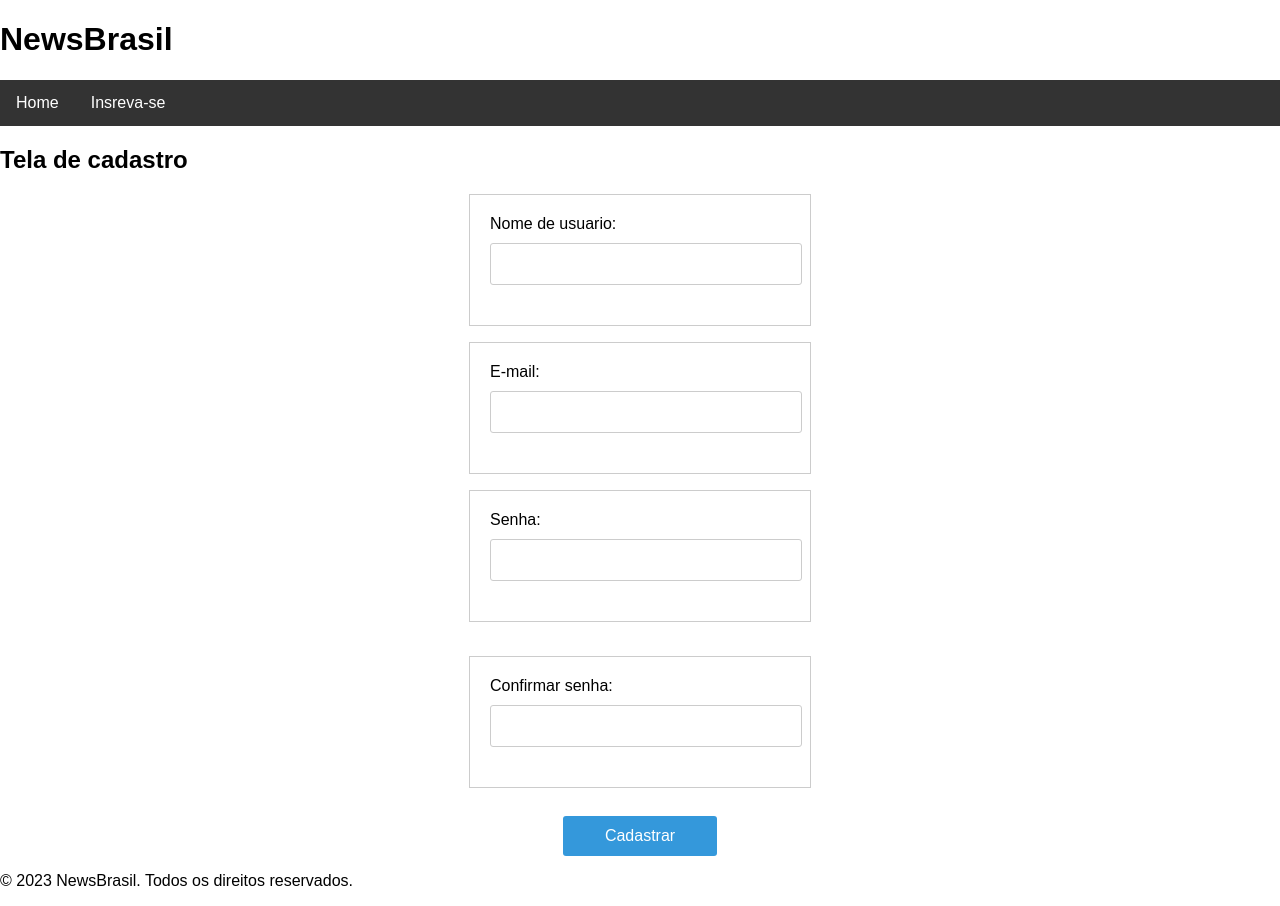
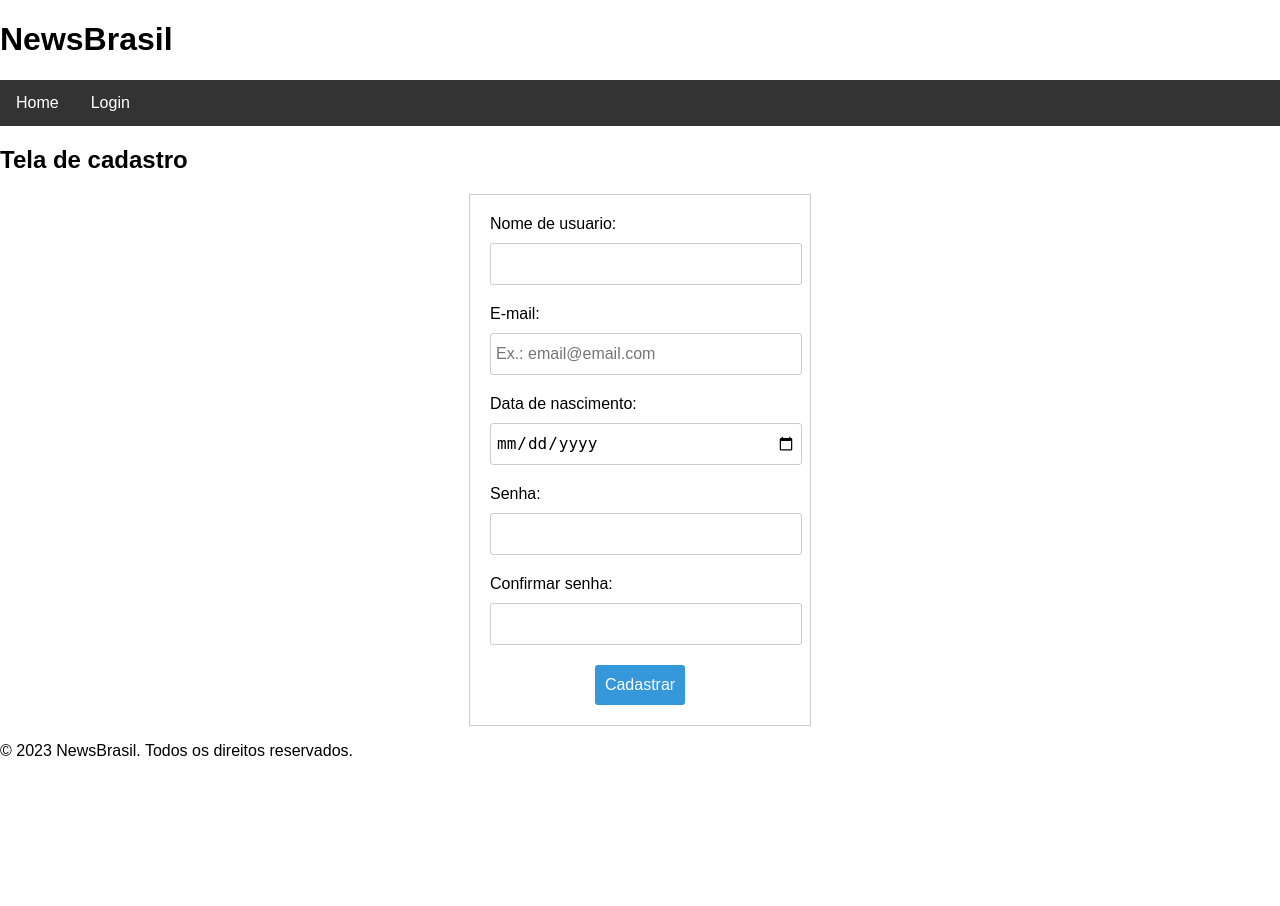
Before and after one commit to Atarian-ByVoid/Metric-NewsBrasil, a PHP site: page /formulario.html in a window 1280 px wide. After the commit the page ends 756 px from the top, so only its background shows below. Run offline with PHP 8.4, Linux system fonts and the light colour scheme.

Commit message:
Feito parametrização e adcionado alguns campos no formulario

```diff
--- a/CSS/formulario.css
+++ b/CSS/formulario.css
@@ -46,7 +46,8 @@ body {
   }
 
   input[type="text"],
-  input[type="password"] {
+  input[type="password"],
+  input[type="email"] {
     width: 100%;
     height: 30px;
     margin-bottom: 20px;
@@ -56,10 +57,10 @@ body {
     border: 1px solid #ccc;
   }
 
-  button[type="submit"] {
-    width: 12%;
+  #Cadastrar {
+    width: 30%;
     height: 40px;
-    margin: 10px auto;
+    margin: auto;
     display: block;
     background-color: #3498db;
     color: #fff;
@@ -70,6 +71,14 @@ body {
 
   }
 
-  button[type="submit"]:hover {
-    background-color: #2980b9;
+
+  #data{
+    width: 100%;
+    height: 30px;
+    margin-bottom: 20px;
+    padding: 5px;
+    font-size: 16px;
+    border-radius: 3px;
+    border: 1px solid #ccc;
+
   }
--- a/formulario.html
+++ b/formulario.html
@@ -16,7 +16,7 @@
           <nav>
             <ul>
               <li><a href="home.html">Home</a></li>
-              <li><a href="inscreva-se.html">Insreva-se</a></li>
+              <li><a href="inscreva-se.html">Login</a></li>
             </ul>
           </nav>
         </header>
@@ -26,29 +26,30 @@
           </article>
         </main>
 
-        <p> <form>
+        <p> <form action="/inscreva-se.html">
             <label for="username">Nome de usuario:</label>
-            <input type="text" id="username" name="username">
+            <input type="text" id="username" name="username" required>
+
+            <label for="E-mail">E-mail:</label>
+            <input type="email" id="E-mail" name="E-mail" placeholder="Ex.: email@email.com">
+
+            <label for="data">Data de nascimento:</label>
+            <input type="date" id="data" name="date" required>
+
+
+
+            <label for="password">Senha:</label>
+             <input type="password" id="password" name="password" required>
+             <br>
+
+
+             <label for="password">Confirmar senha:</label>
+              <input type="password" id="password" name="password" required>
+
+              <br>
+              <button id="Cadastrar" type="submit">Cadastrar</button>
           </form>
-         </p>
 
-         <p> <form>
-            <label for="username">E-mail:</label>
-            <input type="text" id="username" name="username">
-          </form>
-         </p>
-
-         <p> <form> <label for="password">Senha:</label>
-            <input type="password" id="password" name="password">
-            </form><br>
-
-        </p>
-
-        <p> <form> <label for="password">Confirmar senha:</label>
-            <input type="password" id="password" name="password">
-            </form>
-            <br>
-            <button type="submit">Cadastrar</button>
 
         </p>
 
--- a/home.html
+++ b/home.html
@@ -13,7 +13,7 @@
       <nav>
         <ul>
           <li id="home" ><a  href="home.html">Home</a></li>
-          <li><a href="inscreva-se.html">Insreva-se</a></li>
+          <li><a href="inscreva-se.html">Login</a></li>
         </ul>
       </nav>
     </header>
```
Also changed, not shown: CSS/inscreva-se.css (+4 -6 lines), inscreva-se.html (+13 -12 lines).
